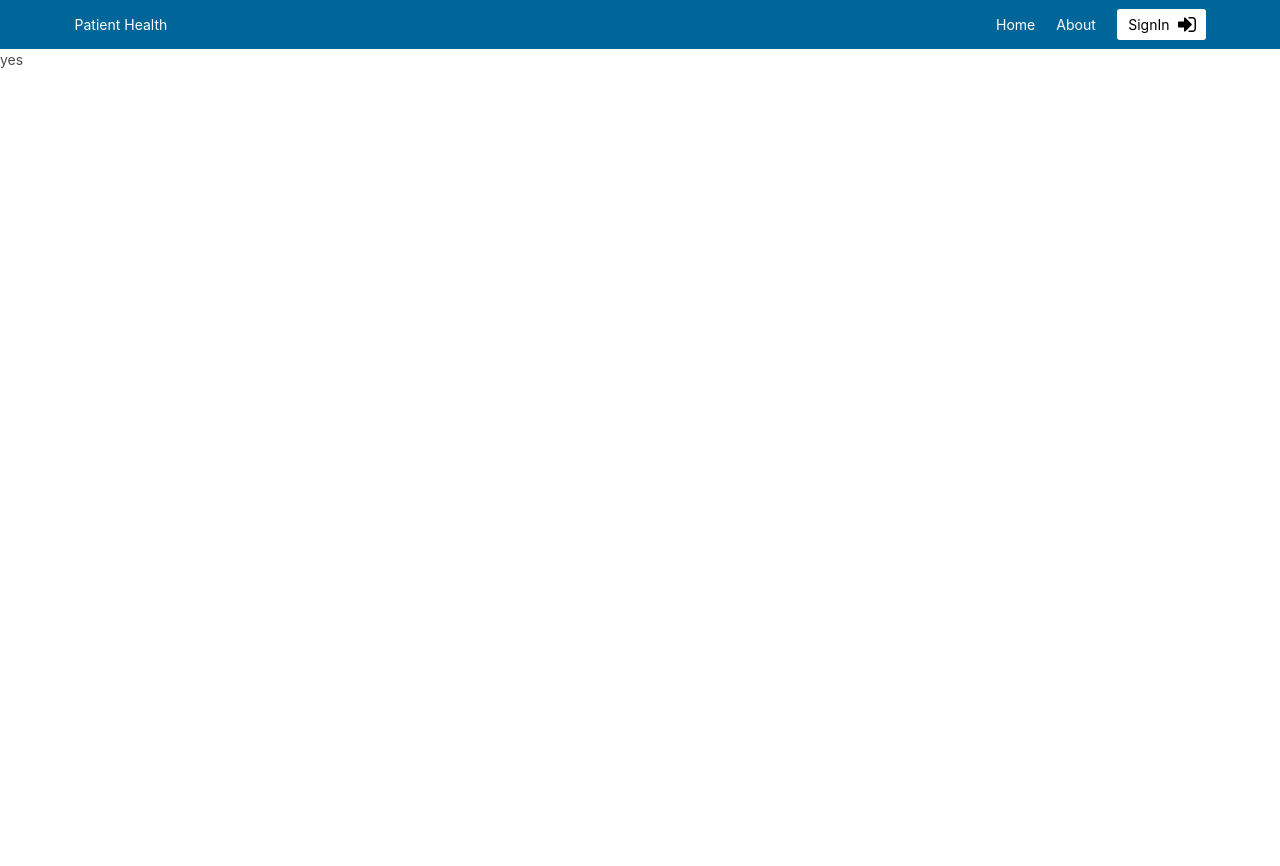
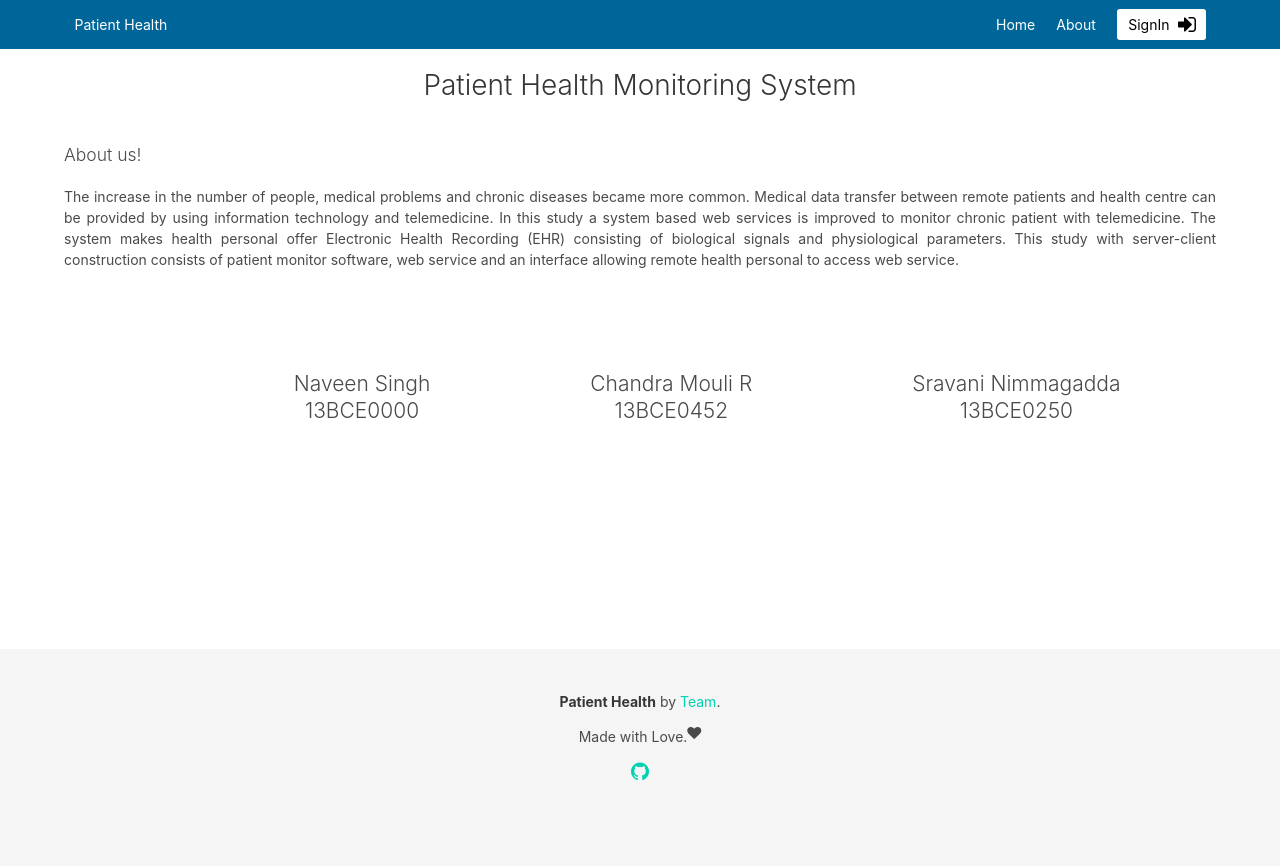
Before and after one commit to zcam007/PHMS, a PHP site: page /aboutus in a window 1280 px wide. Before the commit the page ends 68 px from the top, so only its background shows below. Run offline with PHP 8.4, Linux system fonts and the light colour scheme; some libraries are stand-ins or nearby versions.

Commit message:
.php extension removed

```diff
--- a/aboutus.php
+++ b/aboutus.php
@@ -7,8 +7,29 @@
  */
 //session_start();
 include ('master/header.php');
-include('master.php');
-if(isset($_SESSION))
-{
-    echo"yes";
-}
+include('master.php');?>
+<div class="container" style="height:600px;">
+    <br>
+<div class="title has-text-centered">Patient Health Monitoring System</div>
+<br>
+<div class="subtitle">About us!</div>
+<p style="text-align:justify;">The increase in the number of people, medical problems and chronic diseases became more common. Medical data transfer between remote patients and health centre can be provided by using information technology and telemedicine. In this study a system based web services is improved to monitor chronic patient with telemedicine. The system makes health personal offer Electronic Health Recording (EHR) consisting of biological signals and physiological parameters. This study with server-client construction consists of patient monitor software, web service and an interface allowing remote health personal to access web service.</p>
+
+<br>
+<div class="subtitle is-4 has-text-centered">
+<ul class="aboutus_ul has-text-centered">
+    <li>
+        Naveen Singh<br>
+        13BCE0000
+    </li>
+    <li>Chandra Mouli R<br>
+        13BCE0452</li>
+    <li>Sravani Nimmagadda<br>
+        13BCE0250</li>
+</ul>
+
+</div>
+</div>
+<?php
+include ('master/footer.php');
+?>
--- a/css/styles.css
+++ b/css/styles.css
@@ -7,7 +7,7 @@
     position: absolute;
     font-size: 20px !important;
     font-family:'Segoe UI', Tahoma, Geneva, Verdana, sans-serif;
-    color: red;
+    color: #F5B041;
     text-shadow: 0px 0px 5px red;
     left: 30px;
 
@@ -20,6 +20,8 @@
 .sensor_reading
 {
     color:white;
+    font-size: 13px;
+
 }
 ._statusbar,._statustable
 {
@@ -91,8 +93,16 @@
      {
          color:#7EC0EE;
          font-size: small;
+
      }
      ._subtreeItems
      {
          color:white;
      }
+     .aboutus_ul li
+     {
+        float:left;
+        padding: 80px;
+        position: relative;
+        left: 13%;
+     }
--- a/home.php
+++ b/home.php
@@ -14,7 +14,7 @@ text-shadow: 0px 0px 30px white !important;
 <script>
     document.addEventListener("DOMContentLoaded", function(){
         Typed.new(".subtitle", {
-            strings: ["Live Monitoring.","Real Time Data.","Alerts."],
+            strings: ["Live Monitoring.","Recommendations.","Real Time Data.","Alerts."],
             // Optionally use an HTML element to grab strings from (must wrap each string in a <p>)
             stringsElement: null,
             // typing speed
--- a/js/main.js
+++ b/js/main.js
@@ -10,7 +10,7 @@ function loginRedirect() {
     if(k=="SignIn")
     {
         console.log("signin");
-        window.location.href="signin.php";
+        window.location.href="signin";
     }
     else
     {
@@ -21,13 +21,13 @@ function logout() {
     var xhr = new XMLHttpRequest();
     xhr.onload = function()
     {
-        document.location = 'logout.php';
+        document.location = 'logout';
     }
     xhr.open('GET', 'logoutajax.php', true);
     xhr.send();
 }
 function signUpRedirect() {
-    window.location="signup.php";
+    window.location="signup";
 }
 
 
@@ -53,7 +53,8 @@ function fetchdata(){
                sensorprevvalue=data.feeds[len-2].field1;
                 sensorvalue=data.feeds[len-1].field1;
 
-                document.getElementById("bpmskeleton").innerHTML = "Heart Beats Per Minute:"+sensorvalue;
+                //document.getElementById("bpmskeleton").innerHTML = "Heart Beats Per Minute:"+sensorvalue;
+                document.getElementById("bpmskeleton").innerHTML = sensorvalue;
                 sensor_avg_value=( parseInt(sensorprevvalue)+parseInt(sensorvalue))/2.0;
                 // console.log(sensorprevvalue,sensorvalue,sensor_avg_value);
                 setCookie("c_sensor_avg_value",sensor_avg_value,30);
@@ -120,6 +121,10 @@ function btnctrlfunc()
         blnk.style.display='block';
         $("#switch_control").removeClass("animated fadeOutDown");
         $("#switch_control").addClass("animated fadeInUp");
+
+        $("#recommendationDIV").removeClass("animated fadeOutDown");
+         $("#recommendationDIV").addClass("animated fadeInUp");
+
         ageShuffleFlag=false; //For shuffling
         foodShuffleFlag=false;//Food Shuffling
         $("#statustable").removeClass("animated fadeOutDown");
@@ -134,6 +139,9 @@ function btnctrlfunc()
         $("#switch_control").removeClass("animated fadeInUp");
         $("#switch_control").addClass("animated fadeOutDown");
 
+        $("#recommendationDIV").removeClass("animated fadeInUp");
+        $("#recommendationDIV").addClass("animated fadeOutDown");
+
         $("#statustable").removeClass("animated flipInY");
         $("#statustable").addClass("animated fadeOutDown");
 
@@ -141,8 +149,7 @@ function btnctrlfunc()
         //statustable.style.display='none';
         blnk.style.display='none';
         //status_table.style.display='none';
-
-        document.getElementById("bpmskeleton").innerHTML = "Heart Beats Per Minute: Not Loaded!";
+        document.getElementById("bpmskeleton").innerHTML = "Not Loaded!";
     }
 
 }
@@ -214,8 +221,9 @@ function ajaxSMS()
 
 function triggerAlerts()
 {
-    ajaxEMAIL();
-    ajaxSMS();
+    //ajaxEMAIL();
+    //ajaxSMS();
+    console.log("triggerAlerts fired");
 }
 function male(age,colors,tags)
 {
@@ -825,19 +833,19 @@ function recommendation(age,msg,tags)
     else if(msg==tags[3]||msg==tags[4])//abv_avg && Average
     {
         $('#recommendationDIV').append('<p class="_recResults">Your Heart Rate is Average.. Please follow below things to Maintain good health!</p>');
-        $('#recommendationDIV').append('<br/><ul id="recSubTree" "><li class="_recResultsListitems">Based on your Age</li></ul>');
+        $('#recommendationDIV').append('<br/><ul id="recSubTree" "><li class="_recResultsListitems">Recommendations Based on your Age</li></ul>');
         ageRecommendation(age);
-        $('#recommendationDIV').append('<br/><ul id="recFoodSubTree" "><li class="_recResultsListitems">Based on your Food Habits</li></ul>');
+        $('#recommendationDIV').append('<br/><ul id="recFoodSubTree" "><li class="_recResultsListitems">Recommendations Based on your Food Habits</li></ul>');
         foodRecommendation(age);
     }
     else //Below Average && Poor
     {
-       $('#recommendationDIV').append('<p class="_recResults">Your Heart Rate is Poor.. Please be Cautious about your health!</p>');
-       $('#recommendationDIV').append('<br/><ul id="recSubTree" "><li class="_recResultsListitems">Based on your Age</li></ul>');
+       $('#recommendationDIV').append('<p class="_recResults"">Your Heart Rate is<span style="color:red;"><strong> Poor</strong></span>.. Please be cautious about your health!</p>');
+       $('#recommendationDIV').append('<br/><ul id="recSubTree" "><li class="_recResultsListitems">Recommendations Based on your Age</li></ul>');
        ageRecommendation(age);
-       $('#recommendationDIV').append('<br/><ul id="recFoodSubTree" "><li class="_recResultsListitems">Based on your Food Habits</li></ul>');
+       $('#recommendationDIV').append('<br/><ul id="recFoodSubTree" "><li class="_recResultsListitems">Recommendations Based on your Food Habits</li></ul>');
        foodRecommendation(age);
-
+       //setTimeout(triggerAlerts,10000);
     }
     console.log(age,msg);
 }
--- a/master/header.php
+++ b/master/header.php
@@ -20,9 +20,9 @@ background-color: #006699 !important;
         </div>
         <span class="nav-toggle"></span>
         <div class="nav-right nav-menu">
-            <a class="nav-item header_color" href="home.php">Home</a>
-            <a class="nav-item header_color" href="aboutus.php">About</a>
-            <a class="nav-item header_color" id="profile_tab" href="profile.php">Profile</a>
+            <a class="nav-item header_color" href="home">Home</a>
+            <a class="nav-item header_color" href="aboutus">About</a>
+            <a class="nav-item header_color" id="profile_tab" href="profile">Profile</a>
             <span class="nav-item">
                 <a class="button is-primary is-inverted"  onclick="loginRedirect()"  style="color: black !important; ">
                     <span id="signinbtn">SignIn</span><span class="icon"><i class="fa fa-sign-in"></i></span></a>
@@ -38,7 +38,7 @@ $(window).on('load', function()
      var pathname = window.location.pathname; // Returns path only
      //var url  = window.location.href;
     // var pathname=$(location).attr('href');
-     if(pathname=='/PatientHealthMonitoringSystem/home.php')
+     if(pathname=='/PatientHealthMonitoringSystem/home')
      {
          console.log("yes");
           $("#header").addClass("header");
--- a/profile.php
+++ b/profile.php
@@ -85,7 +85,8 @@ mysqli_close($conn);
                 </div>
 
                 <div class="column is-3 ">
-                    <p  class="sensor_reading " id="bpmskeleton">Heart Beats Per Minute: <span style="color:red;">Not Loaded!</span></p>
+                    <!--<p  class="sensor_reading " id="bpmskeleton">Heart Beats Per Minute: <span style="color:red;">Not Loaded!</span></p>-->
+                    <table cellspacing="0" class="sensor_reading"><tr><td> Heart Beats Per Minute(BPM):</td><td style="color:red; align:left;" ID="bpmskeleton">Not Loaded</td></tr></table>
                     <p  id="live_blink" class="blink_text">Live &#x2909;</p>
                     <table class="_statustable " id="statustable"><tr><td><div class="_statusbar" id="statusbar"> Status: </div></td><td class="_statusmsg" ID="statusmsg">None</td></tr></table>
 
--- a/signin.php
+++ b/signin.php
@@ -103,7 +103,7 @@ if ( isset( $_POST['Submit'] ) ) {
     {
         //echo "<script>alert('ss');</script>";
         $_SESSION['username'] = $username;
-        echo"<script>window.location='profile.php';</script>";
+        echo"<script>window.location='profile';</script>";
     }
     else
         {
```
Also changed, not shown: .htaccess.
